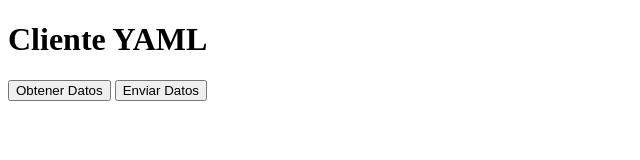
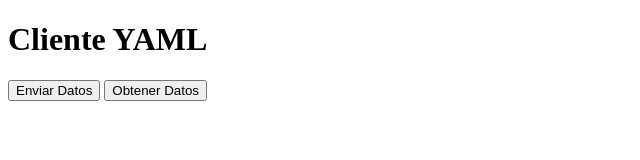
Before and after one commit to Matari7/deber3yaml, a website: page index.html in a window 1280 px wide. Shown: the full height of the page, 0-640 px from the left. Drawn offline with Linux system fonts and the light colour scheme.

Commit message:
Update index.html

```diff
--- a/index.html
+++ b/index.html
@@ -7,8 +7,8 @@
 </head>
 <body>
     <h1>Cliente YAML</h1>
-    <button id="fetchButton">Obtener Datos</button>
-    <button id="sendButton">Enviar Datos</button>
+    <button id="fetchButton">Enviar Datos</button>
+    <button id="sendButton">Obtener Datos</button>
     <pre id="output"></pre>
 
     <script>
```
